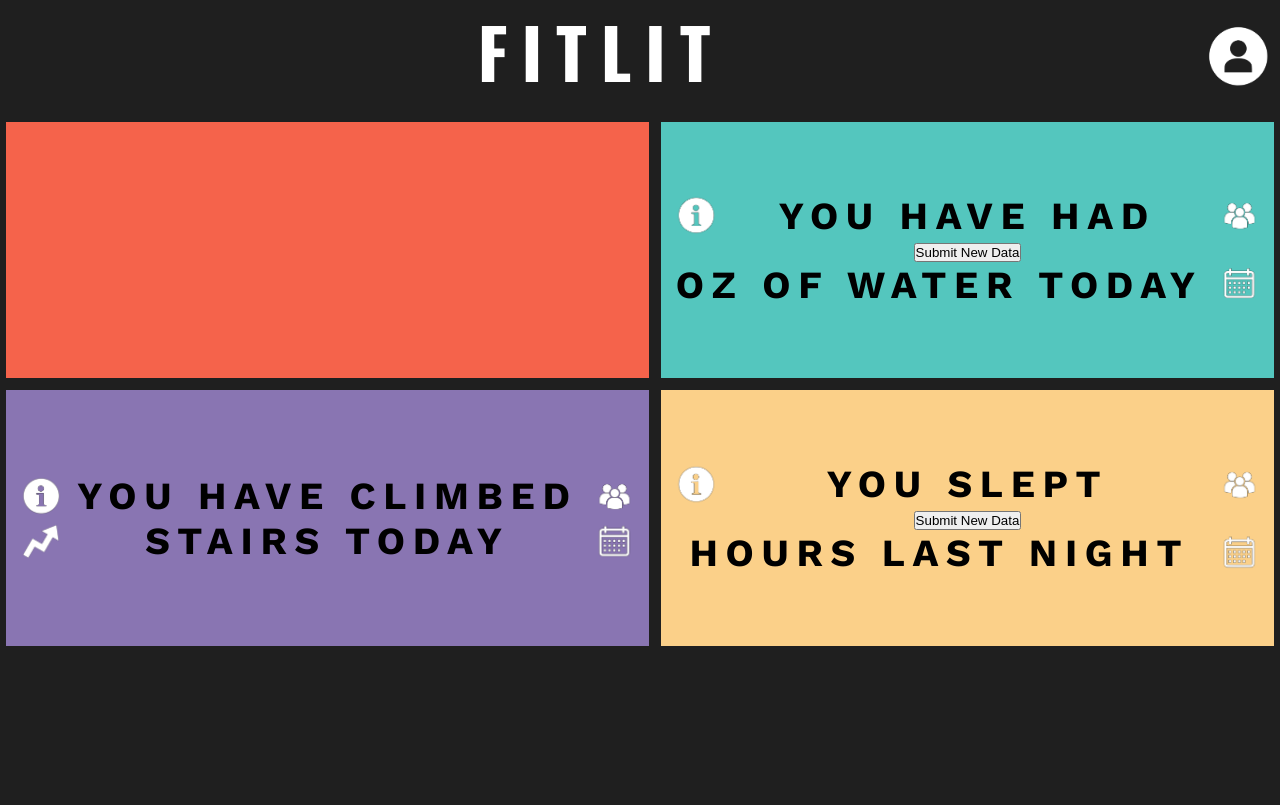
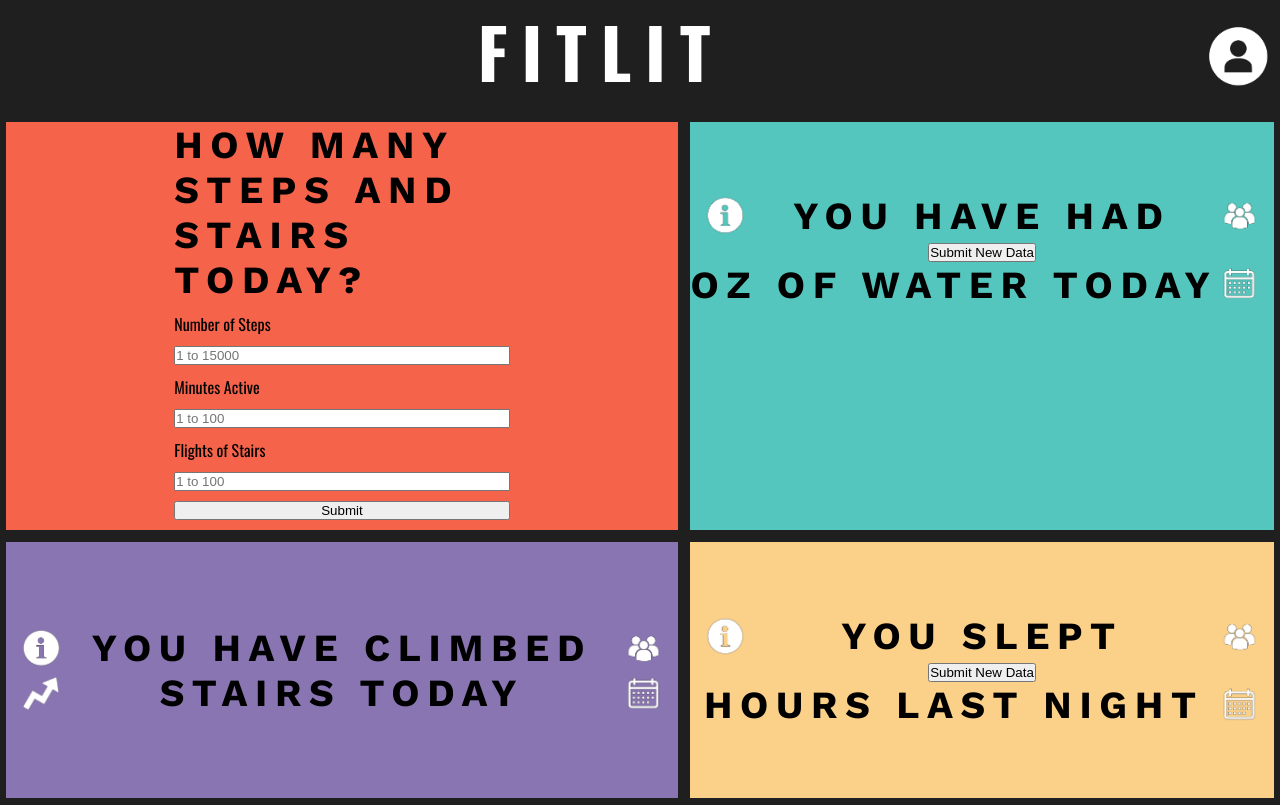
Before and after one commit to tylrs/fitlit-optionA, a website built with webpack: page dist/index.html in a window 1280 px wide. Both pictures are taken after a click on the button "Submit New Data Stairs and Steps". Built offline with nearby package versions, Linux system fonts and the light colour scheme; files whose address does not match are found by name.

Commit message:
Adjust styling for forms

```diff
--- a/src/css/styles.scss
+++ b/src/css/styles.scss
@@ -187,7 +187,8 @@
 }
 
 .form > * {
-  width: 70%;
+  width: 50%;
+  margin-bottom: 10px;
 }
 
 /* BUTTONS */
--- a/src/scripts.js
+++ b/src/scripts.js
@@ -391,6 +391,7 @@
     stepsFriendsCard,
     stepsTrendingCard,
     stepsCalendarCard,
+    activityFormCard,
     hydrationMainCard,
     hydrationInfoCard,
     hydrationFriendsCard,
```
